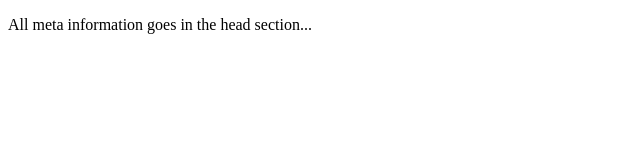
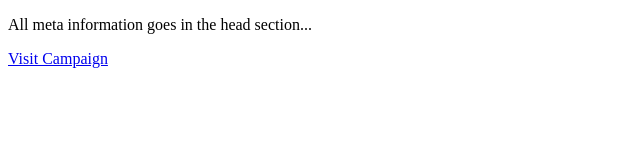
Before and after one commit to caturherup/rfi, a plain HTML site: page index.html in a window 1280 px wide. Shown: the whole page, without its empty margins (0-640 px from the left). Drawn offline with Linux system fonts and the light colour scheme.

Commit message:
Update index.html

```diff
--- a/index.html
+++ b/index.html
@@ -10,6 +10,7 @@
 <body>
 
 <p>All meta information goes in the head section...</p>
+  <p><a href="https://indonesiadermawan.id/rfi/pcaturheruaYp/SalmanAlFarisiSleman">Visit Campaign</a></p>
 
 </body>
 </html>
```
